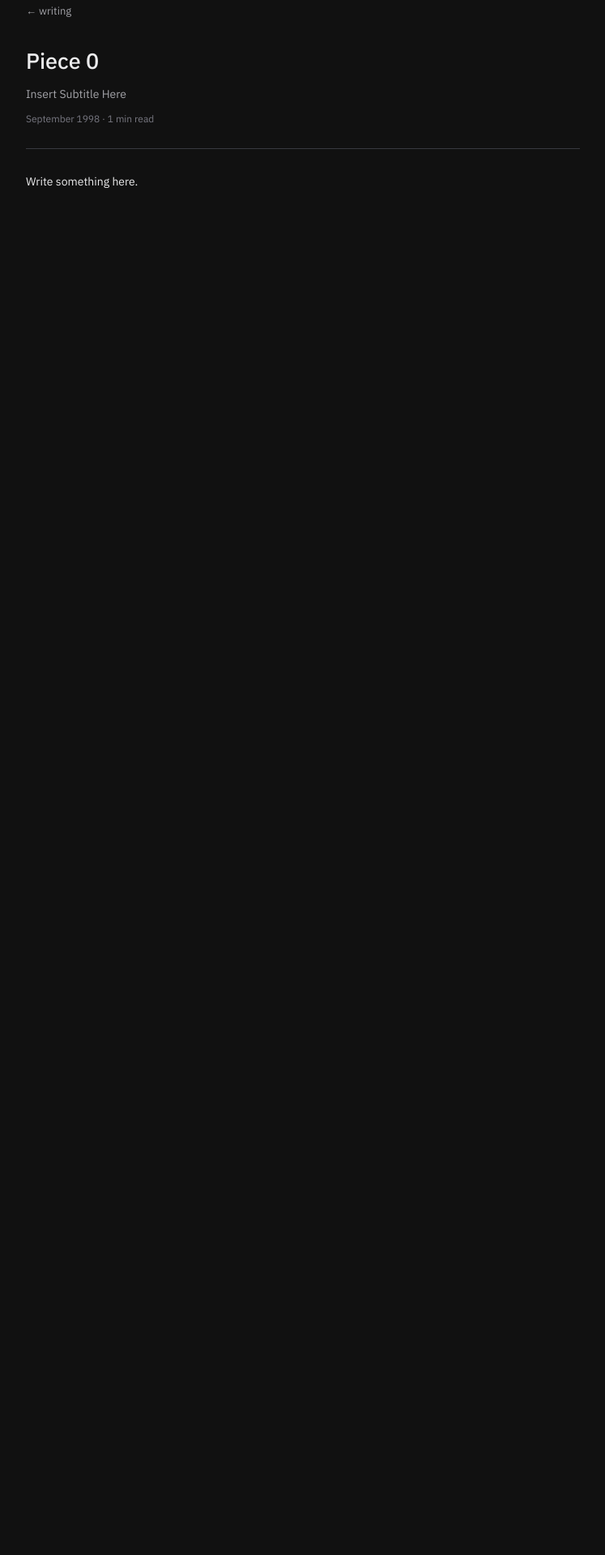
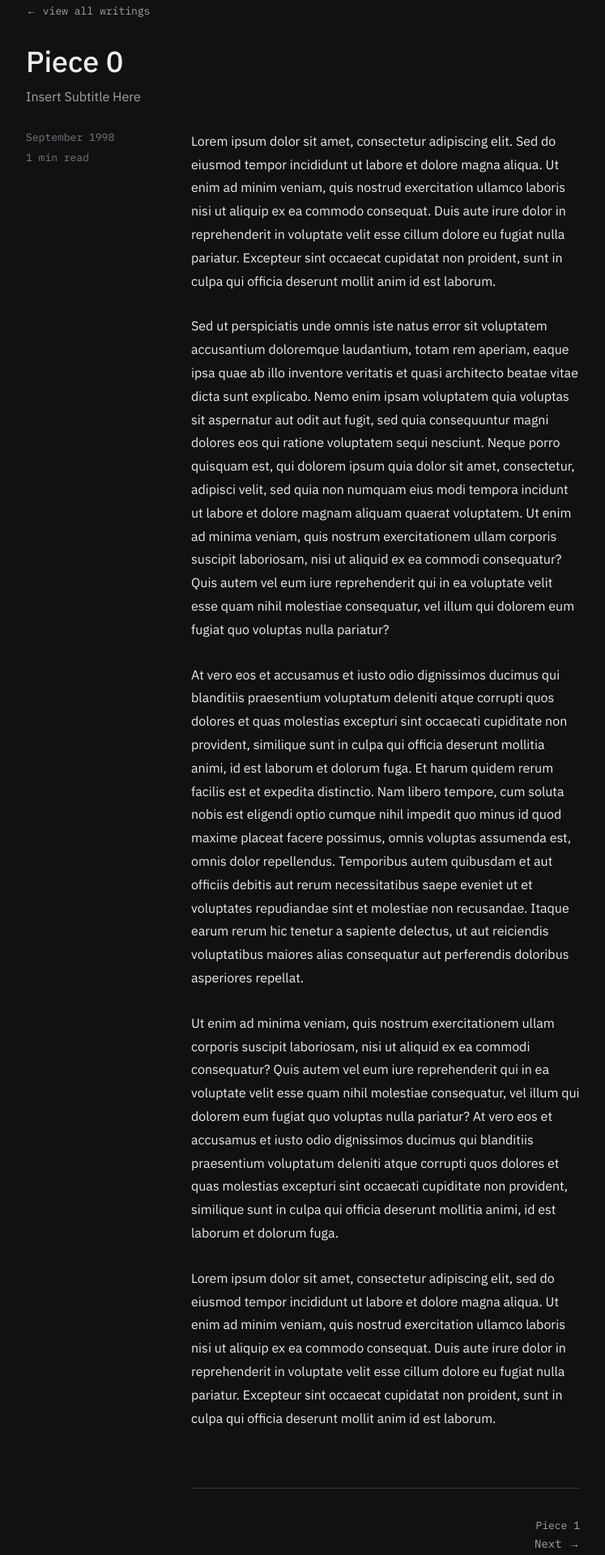
Before and after one commit to seth-woo/personal-site, a Next.js app: page /writing/piece-0 in a window 1280 px wide. Shown: the part 80-2000 px from the top of the page at 81% size, without its empty margins (266-1013 px from the left). Before the commit the page ends 800 px from the top, so only its background shows below. Built offline with nearby package versions, Linux system fonts and the light colour scheme.

Commit message:
writing item restructure 1

```diff
--- a/src/app/writing/[slug]/page.tsx
+++ b/src/app/writing/[slug]/page.tsx
@@ -1,6 +1,6 @@
 import Link from "next/link";
 import { notFound } from "next/navigation";
-import { writingItems } from "@/data/content";
+import { writingItems, sortedWritingItems } from "@/data/content";
 
 type WritingPageProps = {
   params: Promise<{ slug: string }>;
@@ -16,27 +16,73 @@ export default async function WritingDetailPage({ params }: WritingPageProps) {
 
   if (!item) notFound();
 
+  const sortedItems = sortedWritingItems;
+  const currentIndex = sortedItems.findIndex((entry) => entry.slug === slug);
+  const previousItem = currentIndex < sortedItems.length - 1 ? sortedItems[currentIndex + 1] : null;
+  const nextItem = currentIndex > 0 ? sortedItems[currentIndex - 1] : null;
+
   const formattedDate = new Date(item.date).toLocaleDateString("en-US", {
     month: "long",
     year: "numeric"
   });
 
   return (
-    <article>
-      <Link href="/writing" className="text-[13px] text-muted hover:underline">
-        ← writing
-      </Link>
-      <h1 className="mt-6 text-[1.5rem] font-medium">{item.title}</h1>
-      <p className="mt-2 text-[14px] text-muted">{item.subtitle}</p>
-      <p className="mt-2 text-[12px] text-very-muted">
-        {formattedDate} · {item.readMinutes} min read
-      </p>
-      <div className="mt-6 border-b border-border" />
-      <div className="mt-6 space-y-5 text-[14px] leading-[1.9] text-text">
-        {item.body.split("\n\n").map((paragraph) => (
-          <p key={paragraph.slice(0, 48)}>{paragraph}</p>
-        ))}
+    <article className="min-h-screen">
+      <div className="mb-6">
+        <Link href="/writing" className="text-[13px] font-mono text-muted hover:underline">
+          ← view all writings
+        </Link>
       </div>
+
+      <header className="mb-6">
+        <h1 className="text-[2rem] font-medium leading-tight">{item.title}</h1>
+        <p className="mt-2 text-[16px] font-normal text-muted">{item.subtitle}</p>
+      </header>
+
+      <div className="grid grid-cols-[150px_1fr] gap-x-12">
+        <div className="text-[13px] font-mono text-very-muted">
+          <p>{formattedDate}</p>
+          <p className="mt-1">{item.readMinutes} min read</p>
+        </div>
+
+        <div className="prose prose-gray dark:prose-invert max-w-none">
+          <div className="space-y-6 text-[16px] leading-[1.8] text-text">
+            <p>Lorem ipsum dolor sit amet, consectetur adipiscing elit. Sed do eiusmod tempor incididunt ut labore et dolore magna aliqua. Ut enim ad minim veniam, quis nostrud exercitation ullamco laboris nisi ut aliquip ex ea commodo consequat. Duis aute irure dolor in reprehenderit in voluptate velit esse cillum dolore eu fugiat nulla pariatur. Excepteur sint occaecat cupidatat non proident, sunt in culpa qui officia deserunt mollit anim id est laborum.</p>
+            <p>Sed ut perspiciatis unde omnis iste natus error sit voluptatem accusantium doloremque laudantium, totam rem aperiam, eaque ipsa quae ab illo inventore veritatis et quasi architecto beatae vitae dicta sunt explicabo. Nemo enim ipsam voluptatem quia voluptas sit aspernatur aut odit aut fugit, sed quia consequuntur magni dolores eos qui ratione voluptatem sequi nesciunt. Neque porro quisquam est, qui dolorem ipsum quia dolor sit amet, consectetur, adipisci velit, sed quia non numquam eius modi tempora incidunt ut labore et dolore magnam aliquam quaerat voluptatem. Ut enim ad minima veniam, quis nostrum exercitationem ullam corporis suscipit laboriosam, nisi ut aliquid ex ea commodi consequatur? Quis autem vel eum iure reprehenderit qui in ea voluptate velit esse quam nihil molestiae consequatur, vel illum qui dolorem eum fugiat quo voluptas nulla pariatur?</p>
+            <p>At vero eos et accusamus et iusto odio dignissimos ducimus qui blanditiis praesentium voluptatum deleniti atque corrupti quos dolores et quas molestias excepturi sint occaecati cupiditate non provident, similique sunt in culpa qui officia deserunt mollitia animi, id est laborum et dolorum fuga. Et harum quidem rerum facilis est et expedita distinctio. Nam libero tempore, cum soluta nobis est eligendi optio cumque nihil impedit quo minus id quod maxime placeat facere possimus, omnis voluptas assumenda est, omnis dolor repellendus. Temporibus autem quibusdam et aut officiis debitis aut rerum necessitatibus saepe eveniet ut et voluptates repudiandae sint et molestiae non recusandae. Itaque earum rerum hic tenetur a sapiente delectus, ut aut reiciendis voluptatibus maiores alias consequatur aut perferendis doloribus asperiores repellat.</p>
+            <p>Ut enim ad minima veniam, quis nostrum exercitationem ullam corporis suscipit laboriosam, nisi ut aliquid ex ea commodi consequatur? Quis autem vel eum iure reprehenderit qui in ea voluptate velit esse quam nihil molestiae consequatur, vel illum qui dolorem eum fugiat quo voluptas nulla pariatur? At vero eos et accusamus et iusto odio dignissimos ducimus qui blanditiis praesentium voluptatum deleniti atque corrupti quos dolores et quas molestias excepturi sint occaecati cupiditate non provident, similique sunt in culpa qui officia deserunt mollitia animi, id est laborum et dolorum fuga.</p>
+            <p>Lorem ipsum dolor sit amet, consectetur adipiscing elit, sed do eiusmod tempor incididunt ut labore et dolore magna aliqua. Ut enim ad minim veniam, quis nostrud exercitation ullamco laboris nisi ut aliquip ex ea commodo consequat. Duis aute irure dolor in reprehenderit in voluptate velit esse cillum dolore eu fugiat nulla pariatur. Excepteur sint occaecat cupidatat non proident, sunt in culpa qui officia deserunt mollit anim id est laborum.</p>
+          </div>
+
+          <nav className="mt-16 flex items-center justify-between border-t border-border pt-8">
+            {previousItem && (
+              <Link
+                href={`/writing/${previousItem.slug}`}
+                className="flex flex-col text-[14px] font-mono text-muted hover:text-text transition-colors"
+              >
+                ← Previous
+                <span className="text-[13px]">{previousItem.title}</span>
+              </Link>
+            )}
+
+            <div className="flex-1" />
+
+            {nextItem && (
+              <Link
+                href={`/writing/${nextItem.slug}`}
+                className="flex flex-col items-end text-[14px] font-mono text-muted hover:text-text transition-colors"
+              >
+                <span className="text-[13px]">{nextItem.title}</span>
+                Next →
+              </Link>
+            )}
+          </nav>
+        </div>
+      </div>
+
+      <footer className="mt-12 border-t border-border pt-8 text-center font-mono text-[12px] text-very-muted">
+        <p>© {new Date().getFullYear()} Seth Woo</p>
+      </footer>
     </article>
   );
 }
```
